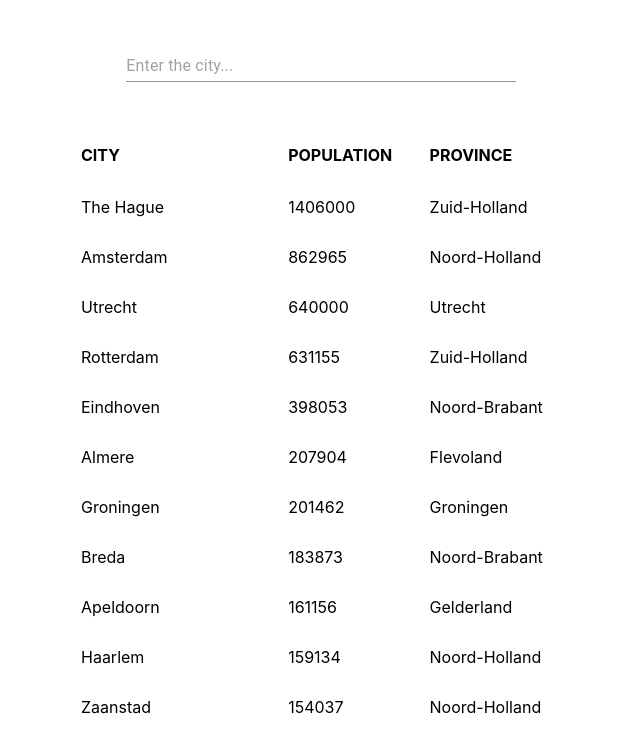
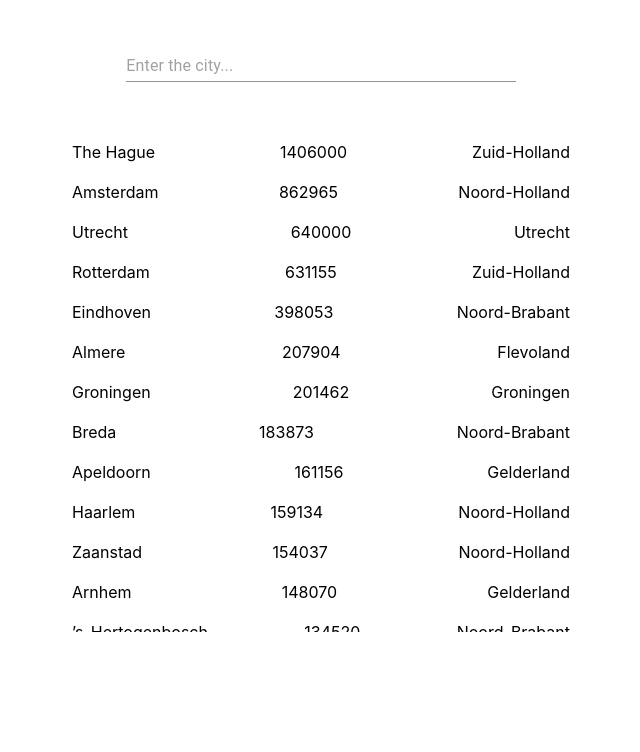
Before and after one commit to dsigitoff/hello-hatch, a React (Create React App) app: page / in a window 1280 px wide. Shown: the top 752 px of the page, without its empty margins (319-959 px from the left). Built offline with nearby package versions, Linux system fonts and the light colour scheme.

Commit message:
rework table

```diff
--- a/package.json
+++ b/package.json
@@ -11,6 +11,7 @@
     "@types/node": "^12.0.0",
     "@types/react": "^17.0.0",
     "@types/react-dom": "^17.0.0",
+    "lodash.throttle": "^4.1.1",
     "react": "^17.0.2",
     "react-dom": "^17.0.2",
     "react-scripts": "4.0.3",
@@ -43,6 +44,7 @@
     ]
   },
   "devDependencies": {
+    "@types/lodash.throttle": "^4.1.6",
     "@types/react-virtualized": "^9.21.13",
     "eslint-config-prettier": "^8.3.0",
     "eslint-plugin-prettier": "^3.4.1",
--- /dev/null
+++ b/src/components/SearchableTable/SearchableTable.css
@@ -0,0 +1,18 @@
+.SearchableTable {
+    height: 500px;
+    display: flex;
+    overflow: scroll;
+}
+
+.SearchableTableBody {
+    display: flex;
+    position: relative;
+    flex-direction: column;
+    width: 500px;
+}
+.SearchableTableRow {
+    height: 40px;
+    display: flex;
+    justify-content: space-between;
+    align-items: center;
+}
--- /dev/null
+++ b/src/components/SearchableTable/SearchableTable.tsx
@@ -0,0 +1,66 @@
+import React, { useMemo, useState } from "react";
+import { throttle } from "lodash";
+
+import "./SearchableTable.css";
+
+const amountRowsBuffered = 2;
+const rowHeight = 40;
+const viewportHeight = 500;
+
+interface TSearchableTableProps {
+  // TODO: add types
+  data: any;
+  amountRows: number;
+}
+
+const SearchableTable = ({
+  data,
+  amountRows = 0,
+}: TSearchableTableProps): JSX.Element => {
+  const [scrollTop, setScrollTop] = useState<number>(0);
+
+  const indexStart = Math.max(
+    Math.floor(scrollTop / rowHeight) - amountRowsBuffered,
+    0
+  );
+
+  const indexEnd = Math.min(
+    Math.ceil((scrollTop + viewportHeight) / rowHeight - 1) +
+      amountRowsBuffered,
+    amountRows - 1
+  );
+
+  const handleOnUpdate = throttle(
+    (event) => setScrollTop(event.target.scrollTop),
+    100,
+    {
+      leading: false,
+    }
+  );
+
+  return useMemo(
+    () => (
+      <table onScroll={handleOnUpdate} className="SearchableTable">
+        <tbody
+          style={{ height: amountRows * rowHeight }}
+          className="SearchableTableBody"
+        >
+          {[...data].slice(indexStart, indexEnd).map((element) => (
+            <tr
+              className="SearchableTableRow"
+              key={element.city + element.population}
+              style={{ top: rowHeight * element.index }}
+            >
+              <td className="SearchableTableCell">{element.city}</td>
+              <td className="SearchableTableCell">{element.population}</td>
+              <td className="SearchableTableCell">{element.admin_name}</td>
+            </tr>
+          ))}
+        </tbody>
+      </table>
+    ),
+    [scrollTop, data]
+  );
+};
+
+export default SearchableTable;
--- /dev/null
+++ b/src/components/SearchableTable/package.json
@@ -0,0 +1,3 @@
+{
+  "main": "SearchableTable.tsx"
+}
--- a/src/pages/Home/Home.tsx
+++ b/src/pages/Home/Home.tsx
@@ -1,15 +1,19 @@
 import React, { useCallback, useEffect, useState } from "react";
 import { Box, Input } from "@material-ui/core";
-import { Column, Table } from "react-virtualized";
 import "react-virtualized/styles.css";
 
+import { TCities } from "types";
 import citiesData from "assets/nl.json";
-import { TCities } from "types";
+import SearchableTable from "components/SearchableTable";
 
 import "./Home.css";
 
+const citiesWithIndex = citiesData
+  .map((el, index) => [{ ...el, index }])
+  .flat();
+
 const Home = (): JSX.Element => {
-  const [cities, setCities] = useState<TCities[]>(citiesData);
+  const [cities, setCities] = useState<TCities[]>(citiesWithIndex);
   const [searchString, setSearchString] = useState<string>("");
 
   const handleOnSearch = useCallback(
@@ -21,7 +25,7 @@ const Home = (): JSX.Element => {
 
   useEffect(() => {
     setCities(
-      citiesData.filter(({ city }) =>
+      citiesWithIndex.filter(({ city }) =>
         city.toLowerCase().includes(searchString.toLowerCase())
       )
     );
@@ -34,18 +38,7 @@ const Home = (): JSX.Element => {
         placeholder="Enter the city..."
         onChange={handleOnSearch}
       />
-      <Table
-        width={500}
-        height={600}
-        headerHeight={50}
-        rowHeight={50}
-        rowCount={cities.length}
-        rowGetter={({ index }) => cities[index]}
-      >
-        <Column label="City" dataKey="city" width={300} />
-        <Column label="Population" dataKey="population" width={200} />
-        <Column label="Province" dataKey="admin_name" width={200} />
-      </Table>
+      <SearchableTable data={cities} amountRows={cities.length} />
     </Box>
   );
 };
```
Also changed, not shown: 1 other file (tests, documents, lock files or other folders).
